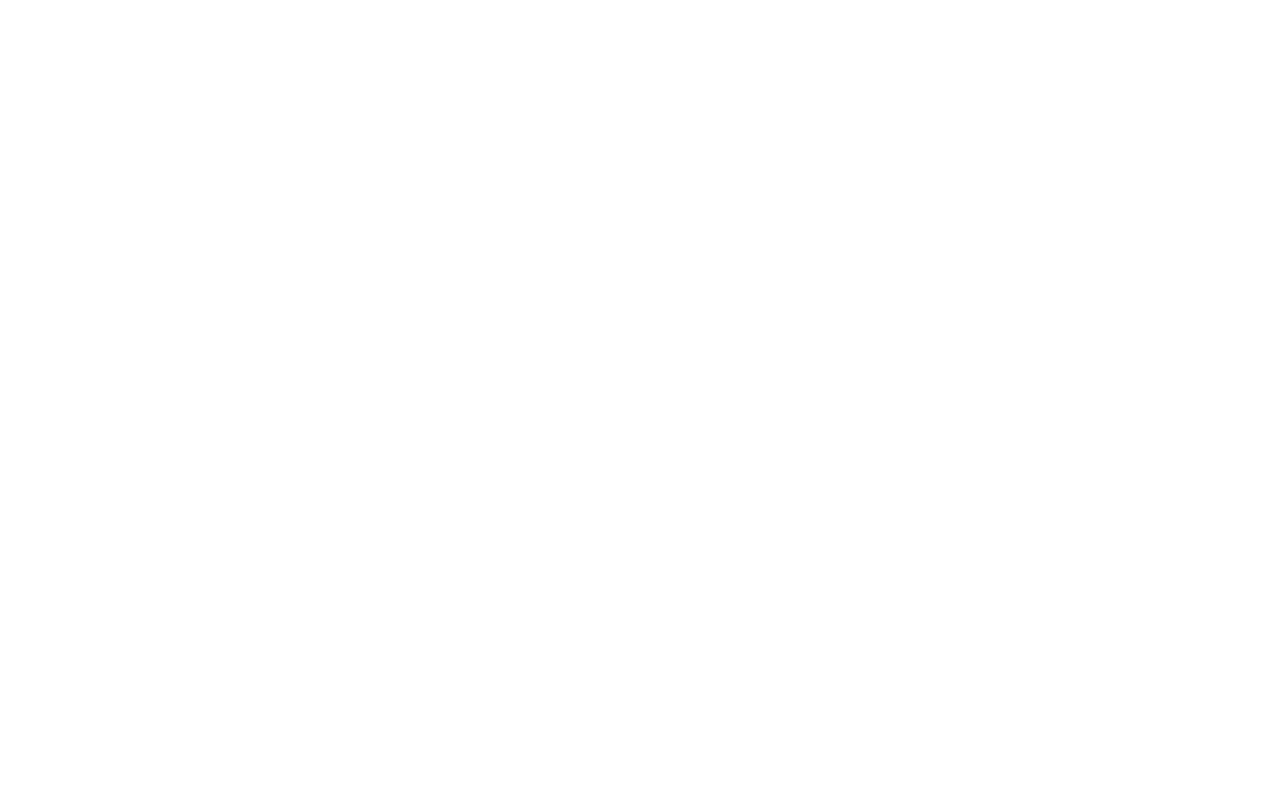
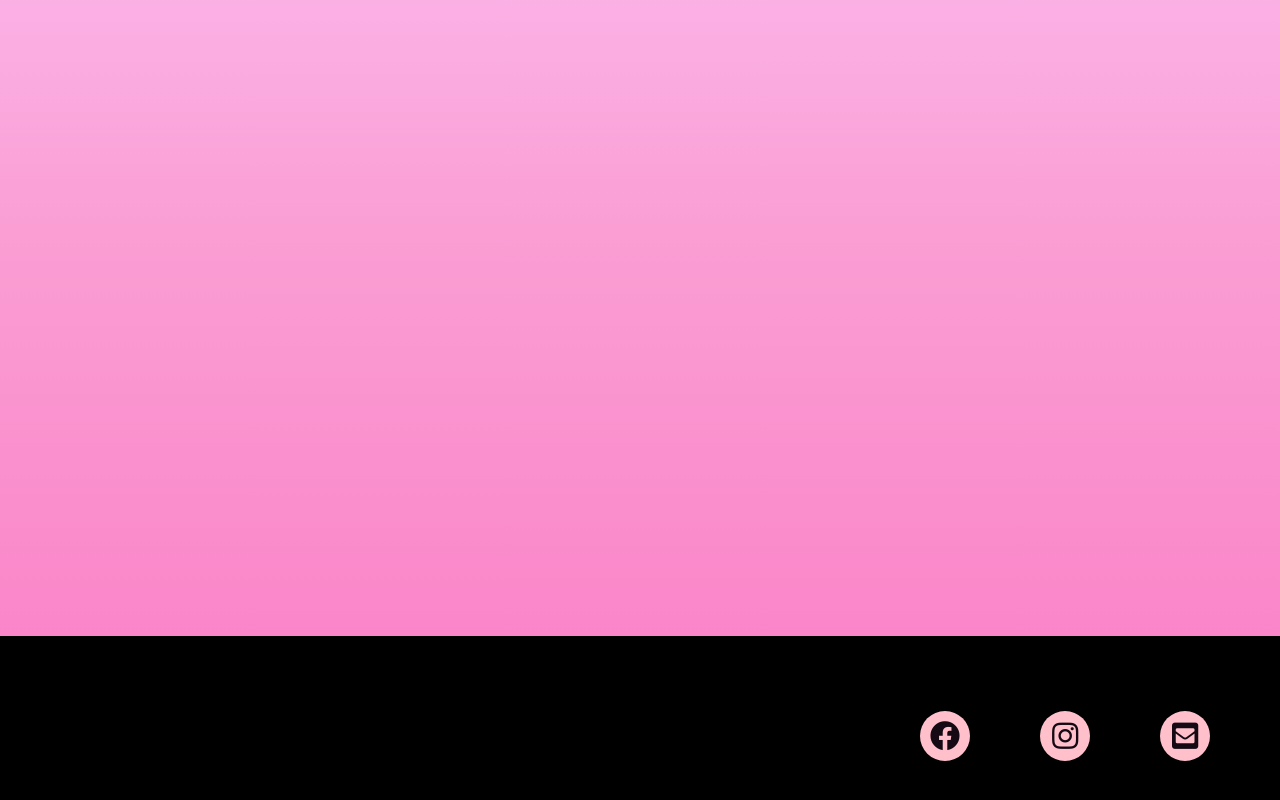
Before and after one commit to chrisMalm/thePinkLimousine, a React (Create React App) app: page / in a window 1280 px wide. Shown: the part 964-1764 px from the top of the page. Before the commit the page ends 800 px from the top, so only its background shows below. Built offline with nearby package versions, Linux system fonts and the light colour scheme.

Commit message:
added transition on dropdown and contact page and about

```diff
--- a/package.json
+++ b/package.json
@@ -15,7 +15,7 @@
   },
   "scripts": {
     "start": "react-scripts start",
-    "build": "react-scripts build",
+    "build": "CI=false react-scripts build",
     "test": "react-scripts test",
     "eject": "react-scripts eject"
   },
--- a/public/index.html
+++ b/public/index.html
@@ -3,6 +3,8 @@
   <head>
     <meta charset="utf-8" />
     <link rel="icon" href="%PUBLIC_URL%/favicon.ico" />
+    <link rel="stylesheet" href="https://pro.fontawesome.com/releases/v5.10.0/css/all.css" integrity="sha384-AYmEC3Yw5cVb3ZcuHtOA93w35dYTsvhLPVnYs9eStHfGJvOvKxVfELGroGkvsg+p" crossorigin="anonymous"/>
+
     <meta name="viewport" content="width=device-width, initial-scale=1" />
     <meta name="theme-color" content="#000000" />
     <meta
@@ -27,6 +29,8 @@
     <link rel="preconnect" href="https://fonts.googleapis.com">
 <link rel="preconnect" href="https://fonts.gstatic.com" crossorigin>
 <link href="https://fonts.googleapis.com/css2?family=Anton&family=PT+Sans+Narrow&display=swap" rel="stylesheet">
+
+
     <title>React App</title>
   </head>
   <body>
--- a/src/App.js
+++ b/src/App.js
@@ -1,12 +1,15 @@
 import React, { useState } from 'react';
 import classes from './App.module.css';
 import { Welcome } from './Components/Welcome/welcome';
+import { ThePinkLimo } from './Components/ThePinkLimo/thePinkLimo';
+import { Contact } from './Components/Contact/contact';
 export const App = () => {
 	const [dropdown, setDropdown] = useState(false);
-
 	return (
 		<div className={classes.container}>
 			<Welcome dropdown={dropdown} setDropdown={setDropdown} />
+			<ThePinkLimo />
+			<Contact />
 		</div>
 	);
 };
--- a/src/Components/Contact/contact.js
+++ b/src/Components/Contact/contact.js
@@ -2,5 +2,17 @@ import React from 'react';
 import classes from './contact.module.css';
 
 export const Contact = () => {
-	return <div className={classes.contactContainer}></div>;
+	return (
+		<div id='contact' className={classes.contactContainer}>
+			<div className={classes.wrapperSocialMedia}>
+				<i className='fab fa-facebook'></i>
+			</div>
+			<div className={classes.wrapperSocialMedia}>
+				<i class='fab fa-instagram'></i>
+			</div>
+			<div className={classes.wrapperSocialMedia}>
+				<i class='fas fa-envelope-square'></i>
+			</div>
+		</div>
+	);
 };
--- a/src/Components/Contact/contact.module.css
+++ b/src/Components/Contact/contact.module.css
@@ -0,0 +1,24 @@
+.contactContainer {
+	height: 200px;
+	width: 100%;
+	background-color: black;
+	display: flex;
+	justify-content: flex-end;
+	align-items: center;
+}
+.wrapperSocialMedia {
+	justify-content: center;
+	height: 50px;
+	width: 50px;
+	display: flex;
+	align-items: center;
+	margin-right: 70px;
+	border-radius: 50%;
+	background: pink;
+	cursor: pointer;
+}
+
+i {
+	font-size: 30px;
+	color: #150a13;
+}
--- a/src/Components/LeftSidebar/leftSidebar.js
+++ b/src/Components/LeftSidebar/leftSidebar.js
@@ -3,43 +3,36 @@ import classes from './leftSidebar.module.css';
 
 export const LeftSidebar = (props) => {
 	const dropdown = props.dropdown;
+	console.log(props);
+	const setDropdown = props.setDropdown;
+
 	return (
-		<>
-			{dropdown ? (
-				<div className={classes.activeLeftSidebarContainer}>
+		<div
+			className={
+				!dropdown
+					? [classes.activeLeftSidebarContainer]
+					: [classes.activeLeftSidebarContainer, classes.test].join(' ')
+			}>
 			<div className={classes.wrapperLinks}>
-						<a href='#' className={classes.link}>
+				<a
+					href='#whoAreWe'
+					className={classes.link}
+					onClick={() => props.setDropdown(!dropdown)}>
 					who are we
 				</a>
-						<a href='#' className={classes.link}>
+				<a href='#whatWeOffer' className={classes.link}>
 					What we offer
 				</a>
-						<a href='#' className={classes.link}>
-							Pricing
+				<a href='#bookUs' className={classes.link}>
+					Book Us
 				</a>
-						<a href='#' className={classes.link}>
+				<a
+					href='#contact'
+					className={classes.link}
+					onClick={() => props.setDropdown(!dropdown)}>
 					Contact
 				</a>
 			</div>
 		</div>
-			) : (
-				<div className={classes.leftSidebarContainer}>
-					<div className={classes.wrapperLinks}>
-						<a href='#' className={classes.link}>
-							who are we
-						</a>
-						<a href='#' className={classes.link}>
-							What we offer
-						</a>
-						<a href='#' className={classes.link}>
-							Pricing
-						</a>
-						<a href='#' className={classes.link}>
-							Contact
-						</a>
-					</div>
-				</div>
-			)}
-		</>
 	);
 };
--- a/src/Components/LeftSidebar/leftSidebar.module.css
+++ b/src/Components/LeftSidebar/leftSidebar.module.css
@@ -3,17 +3,19 @@
 	width: 100%;
 	height: 100vh;
 	z-index: 3;
-	background-image: linear-gradient(#fcbdf1, #fa86c9, #ff06b4);
-	right: 50%;
+	background-image: linear-gradient(#fcbdf1, #fa86c9, #ffbceb);
+	right: 100%;
 	display: flex;
 	justify-content: end;
 	align-items: center;
 }
-
-.leftSidebarContainer {
-	position: absolute;
-	left: -50%;
-	background-image: linear-gradient(#fcbdf1, #fa86c9, #ff06b4);
+.activeLeftSidebarContainer.test {
+	-webkit-transition: all 0.5s ease-in-out;
+	-moz-transition: all 0.5s ease-in-out;
+	-o-transition: all 0.5s ease-in-out;
+	-ms-transition: all 0.5s ease-in-out;
+	transition: all 0.5s ease-in-out;
+	right: 50%;
 }
 
 .wrapperLinks {
@@ -30,7 +32,6 @@
 	text-transform: uppercase;
 	margin: 30px;
 	font-family: 'Anton', sans-serif;
-	/* text-shadow: 3px 2px 2px #d971cb; */
 	letter-spacing: 0.6px;
 }
 
@@ -38,8 +39,11 @@
 
 @media (max-width: 990px) {
 	.activeLeftSidebarContainer {
-		right: 0%;
+		right: 100%;
 		display: inline;
 		justify-content: flex-start;
 	}
+	.activeLeftSidebarContainer.test {
+		right: 0%;
+	}
 }
--- a/src/Components/ThePinkLimo/thePinkLimo.js
+++ b/src/Components/ThePinkLimo/thePinkLimo.js
@@ -2,5 +2,5 @@ import React from 'react';
 import classes from './thePinkLimo.module.css';
 
 export const ThePinkLimo = () => {
-	return <div className={classes.thePinkLimoContainer}></div>;
+	return <div id='whoAreWe' className={classes.thePinkLimoContainer}></div>;
 };
--- a/src/Components/ThePinkLimo/thePinkLimo.module.css
+++ b/src/Components/ThePinkLimo/thePinkLimo.module.css
@@ -0,0 +1,5 @@
+.thePinkLimoContainer {
+	height: 800px;
+	width: 100%;
+	background-image: linear-gradient(#fcbdf1, #fa9ed4, #fa86c9);
+}
--- a/src/Components/Welcome/welcome.js
+++ b/src/Components/Welcome/welcome.js
@@ -8,9 +8,9 @@ export const Welcome = (props) => {
 	const setDropdown = props.setDropdown;
 	return (
 		<>
-			<LeftSidebar dropdown={dropdown} />
+			<LeftSidebar dropdown={dropdown} setDropdown={setDropdown} />
 			<div className={classes.cross} onClick={() => setDropdown(!dropdown)}>
-				<Hamburger size={20} />
+				<Hamburger size={20} toggled={dropdown} toggle={setDropdown} />
 			</div>
 			<div className={classes.welcomeContainer}>
 				<div className={classes.logoContainer}>
--- a/src/Components/Welcome/welcome.module.css
+++ b/src/Components/Welcome/welcome.module.css
@@ -76,13 +76,11 @@
 	position: absolute;
 	color: white;
 	z-index: 3;
-
 	display: flex;
 	justify-content: center;
 	align-items: center;
 	color: #f705f8;
 	font-size: 20px;
-	/* cursor: pointer; */
 }
 
 /* mobile view  */
```
Lines whose indentation alone changed are shown as unchanged.
